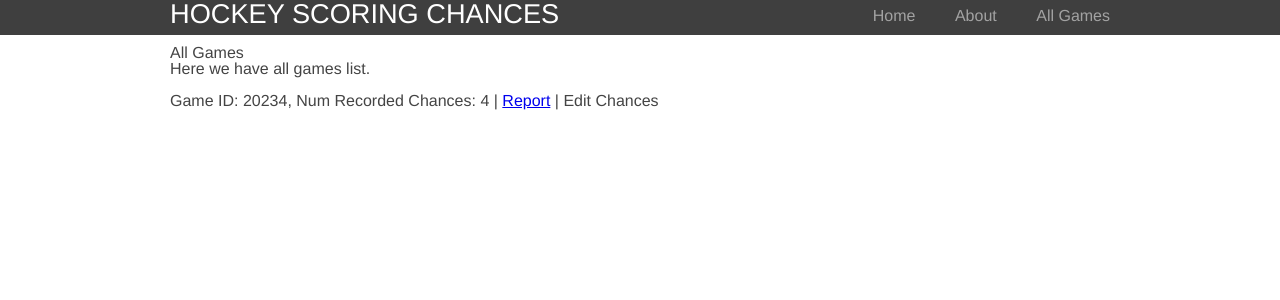
After one commit to jweissbock/hockey-scoring-chances, a Flask app: page /allgames in a window 1280 px wide. The commit adds this page. Shown: the top 300 px of the page. Run offline with Flask 2, Linux system fonts and the light colour scheme; data comes from the database, SQL or seed files in the repository; both versions use the stored data as it was after the commit; some libraries are stand-ins or nearby versions.

Commit message:
adding layout, adding all games page

```diff
--- a/app.py
+++ b/app.py
@@ -40,6 +40,17 @@ def home():
 @app.route('/about')
 def about():
   return render_template('about.html')
+
+@app.route('/allgames')
+def allgames():
+	cur = g.db.execute('SELECT count(*) as numchances, gameid FROM chances GROUP BY gameid ORDER BY gameid DESC')
+	bigdata = [list(row) for row in cur.fetchall()]
+	#output = ""
+	#for data in bigdata:
+	#	output += "Game ID: %s, Num Recorded Chances: %s | Report | Edit Chances" % (data[1], data[0])
+	#return 'Here\'s a list of all the games.<br /><br />'+output
+	#print bigdata
+	return render_template('allgames.html', alldata=bigdata)
 
 @app.route('/gamereport/<int:gameid>')
 def gamereport(gameid):
--- /dev/null
+++ b/templates/allgames.html
@@ -0,0 +1,14 @@
+{% extends "layout.html" %}
+{% block content %}
+  <h>All Games</h2>
+  <p>Here we have all games list.<br /><br /></p>
+  <p>
+  <ul>
+  	{% for d in alldata %}
+  		<li>Game ID: {{ d[1] }}, Num Recorded Chances: {{ d[0] }} | <a href="{{ url_for('gamereport', gameid=d[1]) }}">Report</a> | Edit Chances</li>
+  	{% else %}
+  		<li>No games saved, yet</li>
+  	{% endfor %}
+  </ul>
+	</p>
+{% endblock %}
--- a/templates/layout.html
+++ b/templates/layout.html
@@ -1,17 +1,24 @@
 <!DOCTYPE html>
 <html>
   <head>
-    <title>Flask</title>
-    <strong><link rel="stylesheet" href="{{ url_for('static', filename='css/main.css') }}"></strong>
+      <title>Hockey Scoring Chances - Web Tracker</title>
+      <link rel="stylesheet" href="{{ url_for('static', filename='css/styles.css') }}">
+      <link rel="stylesheet" href="{{ url_for('static', filename='css/jquery.jgrowl.css') }}">
+
+      <script type="text/javascript" src="https://ajax.googleapis.com/ajax/libs/jquery/1.9.1/jquery.min.js"></script>
+      <script type="text/javascript" src="{{ url_for('static', filename='javascript/jquery.growl.js') }}"></script>
+      <script src="{{ url_for('static', filename='javascript/script.js') }}" type="text/javascript" charset="utf-8" async defer></script>
+      <strong><link rel="stylesheet" href="{{ url_for('static', filename='css/main.css') }}"></strong>
   </head>
   <body>
     <header>
       <div class="container">
-        <h1 class="logo">Flask App</h1>
+        <h1 class="logo">Hockey Scoring Chances</h1>
  	<nav>
 	  <ul class="menu">
 	    <li><a href="{{ url_for('home') }}">Home</a></li>
 	    <li><a href="{{ url_for('about') }}">About</a></li>
+      <li><a href="{{ url_for('allgames') }}">All Games</a></li>
 	  </ul>
 	</nav>
       </div>
```
Also changed, not shown: templates/home.html (+3 -14 lines), hsc.db.
